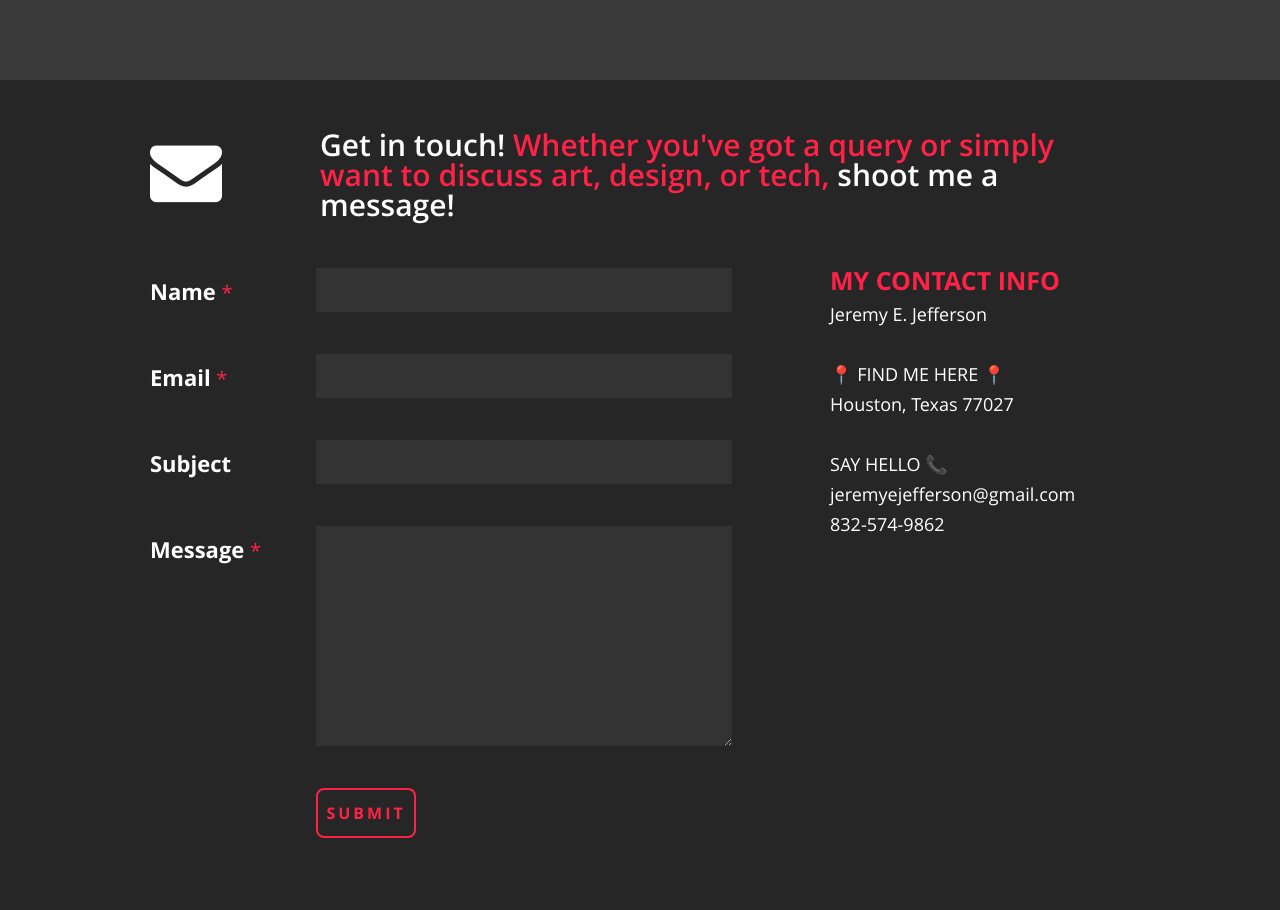
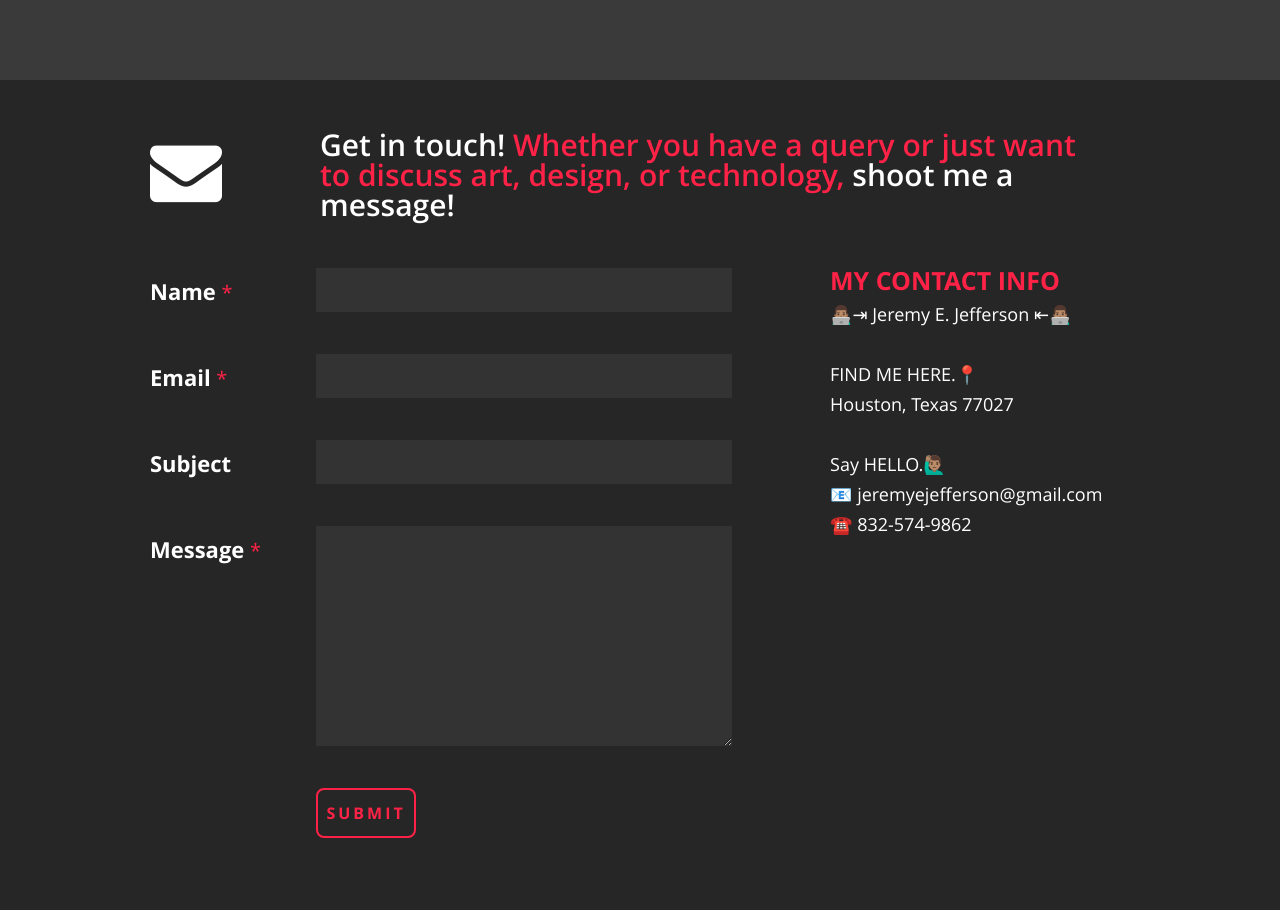
Before and after one commit to Jeremy-Jefferson/Jeremy-Jefferson-Portfolio, a React (Create React App) app: page / in a window 1280 px wide. Shown: the part 6240-7150 px from the top of the page. Built offline with nearby package versions, Linux system fonts and the light colour scheme.

Commit message:
update contact section emojis and foorer content

```diff
--- a/src/Components/Contact.js
+++ b/src/Components/Contact.js
@@ -27,8 +27,8 @@ class Contact extends Component {
                 Get in touch!
                 <span>
                   {" "}
-                  Whether you've got a query or simply want to discuss art,
-                  design, or tech,{" "}
+                  Whether you have a query or just want to discuss art, design,
+                  or technology,{" "}
                 </span>
                 shoot me a message!
               </h2>
@@ -116,23 +116,23 @@ class Contact extends Component {
                 <h4>MY CONTACT INFO</h4>
                 <p className="address">
                   <span>
-                    {name}
+                    👨🏽‍💻⇥ {name} ⇤👨🏽‍💻
                     <br />
                   </span>
                   <br />
                   <span>
-                    📍 FIND ME HERE 📍
+                    FIND ME HERE.📍
                     <br />
                     {city}, {state} {zip}
                     <br />
                   </span>
                   <br />
                   <span>
-                    SAY HELLO 📞
+                    Say HELLO.🙋🏽‍♂️
                     <br />
-                    {email}
+                    📧 {email}
                     <br />
-                    {phone}
+                    ☎️ {phone}
                   </span>
                 </p>
               </div>
--- a/src/Components/Footer.js
+++ b/src/Components/Footer.js
@@ -25,11 +25,11 @@ class Footer extends Component {
               <ul className="copyright">
                 <li>CRAFTED BY</li>
                 <li>
-                {" "}
+                  {" "}
                   <a title="Styleshout" href="http://www.styleshout.com/">
                     Jeremy E. Jefferson
-                  </a>
-                   &copy; 2023
+                  </a>{" "}
+                  &copy; 2023
                 </li>
               </ul>
             </div>
```
